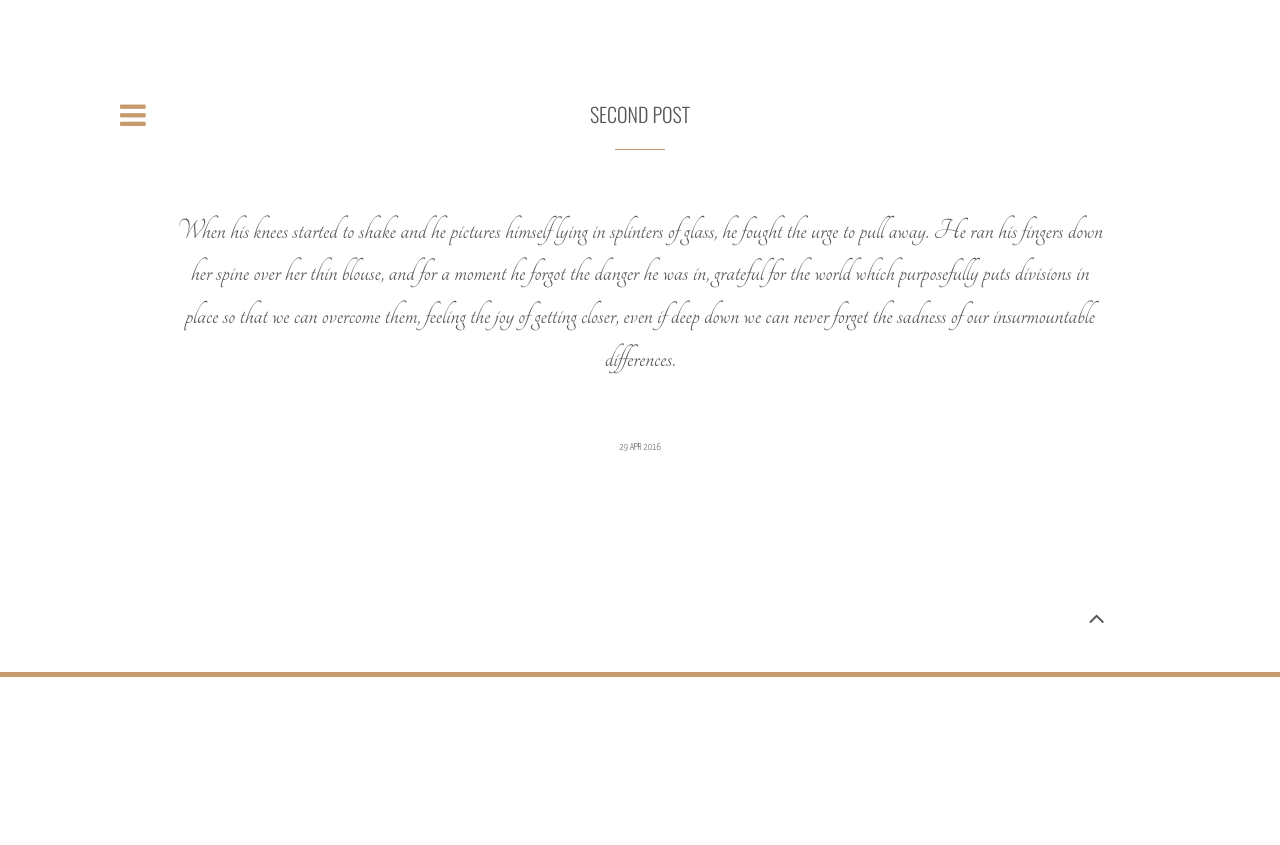
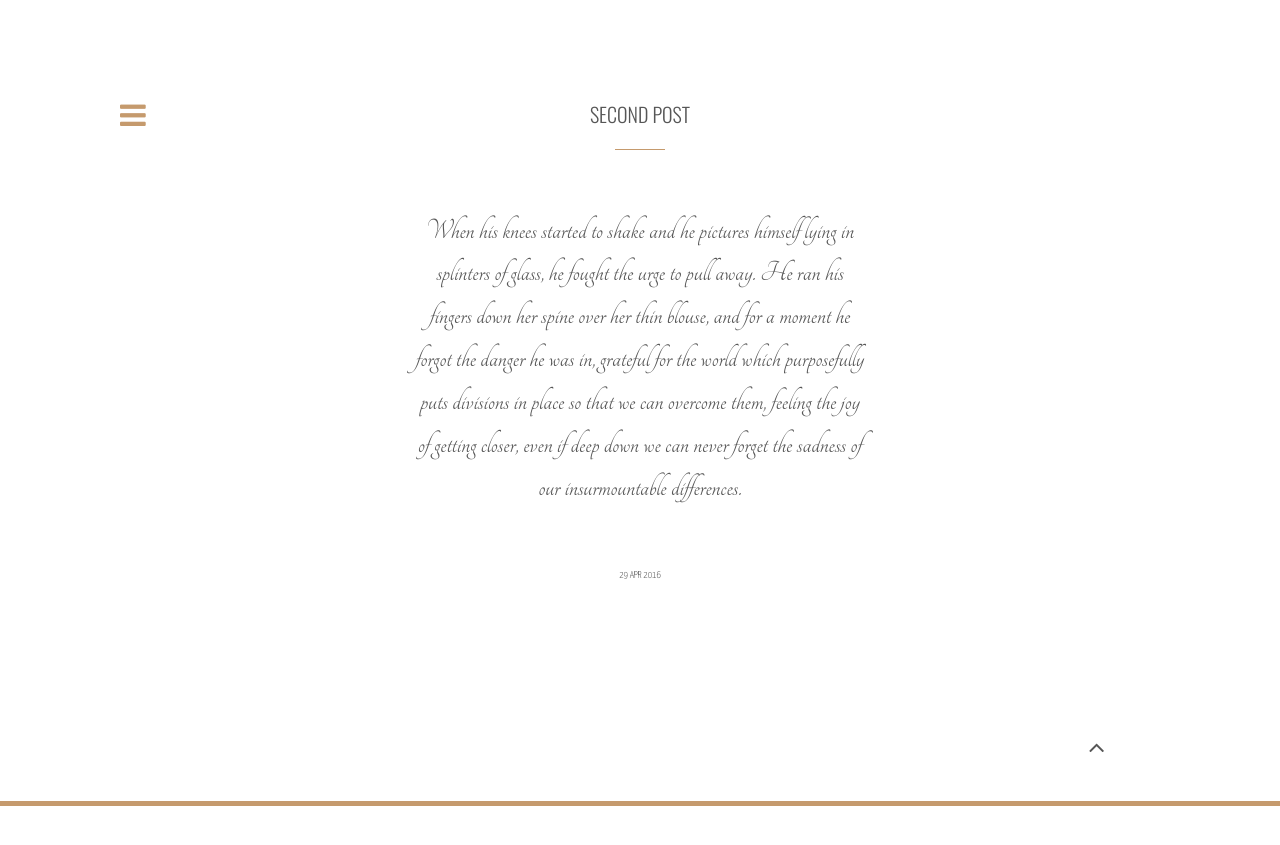
Before and after one commit to puds/serriferous.github.io, a Jekyll site: the page built from _posts/2016-04-30-some-quote.md, in a window 1280 px wide. Shown: the top 845 px of the page. Built offline with Jekyll 4.4.1, drawn with Linux system fonts in a browser that asks for light colours; nearby versions of some CDN libraries; comment, search, counter and statistics services are not loaded.

Commit message:
Update quotes.html

```diff
--- a/_layouts/quotes.html
+++ b/_layouts/quotes.html
@@ -22,8 +22,16 @@
             {% else %}
             {% endif %}
 
-           <div class="section-title text-center">
-                <h12>{{ content }}</h12>
+           <div class="row">
+                <div class="col-md-6 col-md-offset-3">
+                        <div class="row">
+                            <div class="col-md-12">
+                                <div class="section-title text-center">
+                                        <h12>{{ content }}</h12>
+                                </div>
+                            </div>
+                        </div>
+                </div>
            </div>
 
             <div class="space"></div>
```
